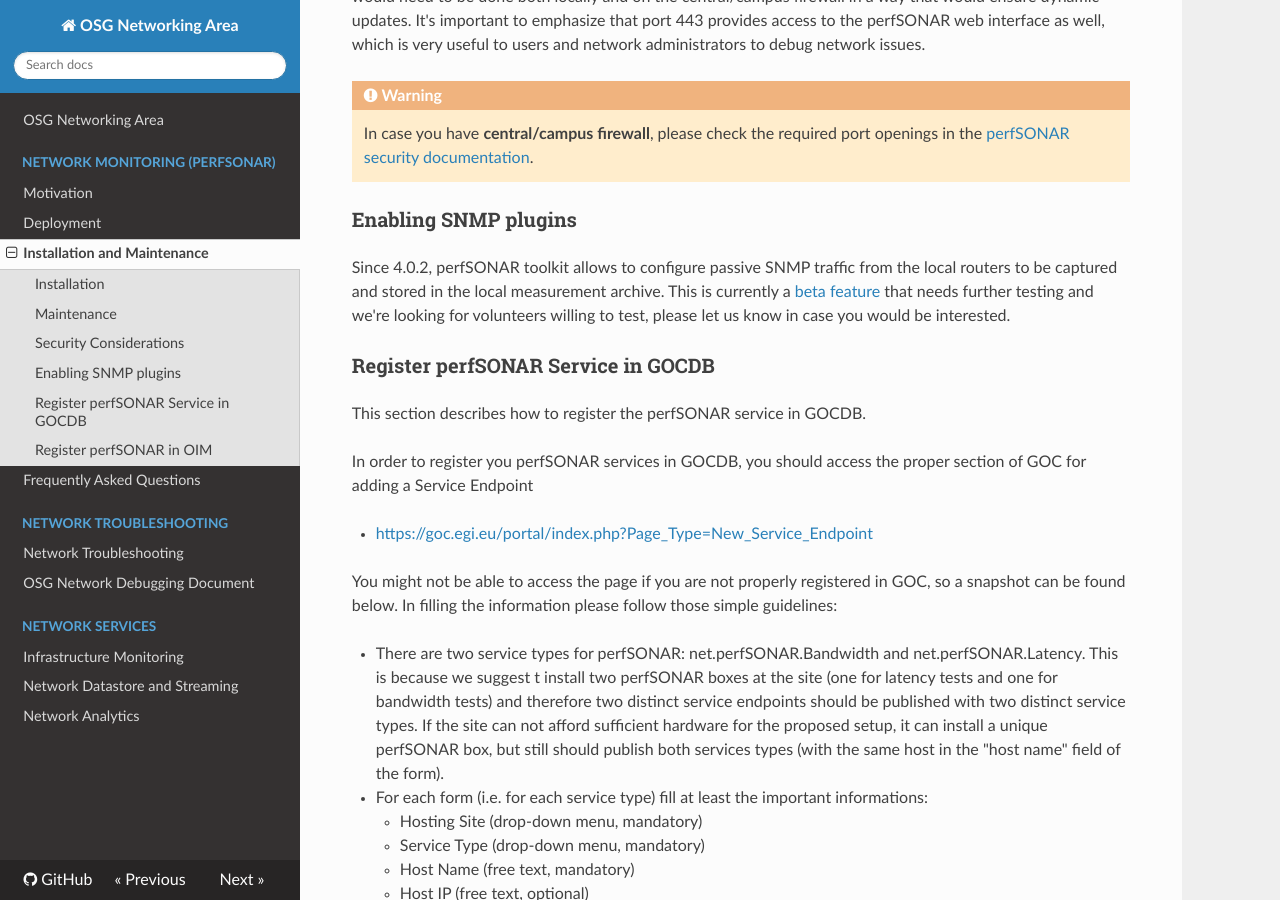
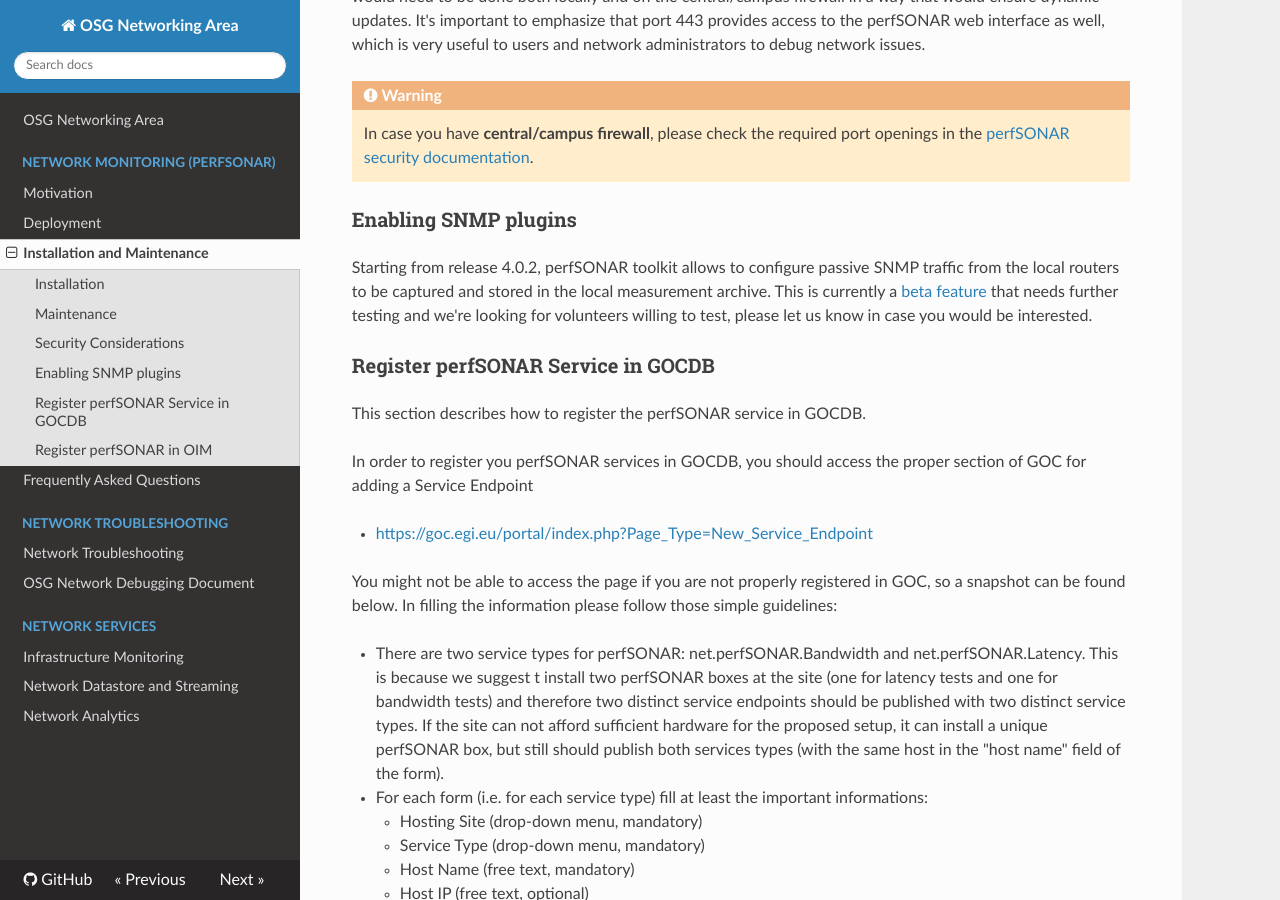
Before and after one commit to osg-htc/networking, an MkDocs documentation site: the page built from docs/perfsonar/installation.md, in a window 1280 px wide and 900 px high, scrolled down 3146 px. Built offline with MkDocs 1.6.1, drawn with Linux system fonts in a browser that asks for light colours; nearby versions of some CDN libraries; old or Windows-style settings are respelled for this version of MkDocs.

Commit message:
Update installation.md

```diff
--- a/docs/perfsonar/installation.md
+++ b/docs/perfsonar/installation.md
@@ -74,7 +74,7 @@ For sites that are concerned about having port 443 open, there is a possiblity t
 
 ### Enabling SNMP plugins
 
-Since 4.0.2, perfSONAR toolkit allows to configure passive SNMP traffic from the local routers to be captured and stored in the local measurement archive. This is currently a [beta feature](http://www.perfsonar.net/release-notes/version-4-0-2/) that needs further testing and we're looking for volunteers willing to test, please let us know in case you would be interested.
+Starting from release 4.0.2, perfSONAR toolkit allows to configure passive SNMP traffic from the local routers to be captured and stored in the local measurement archive. This is currently a [beta feature](http://www.perfsonar.net/release-notes/version-4-0-2/) that needs further testing and we're looking for volunteers willing to test, please let us know in case you would be interested.
 
 ### Register perfSONAR Service in GOCDB
 
```
